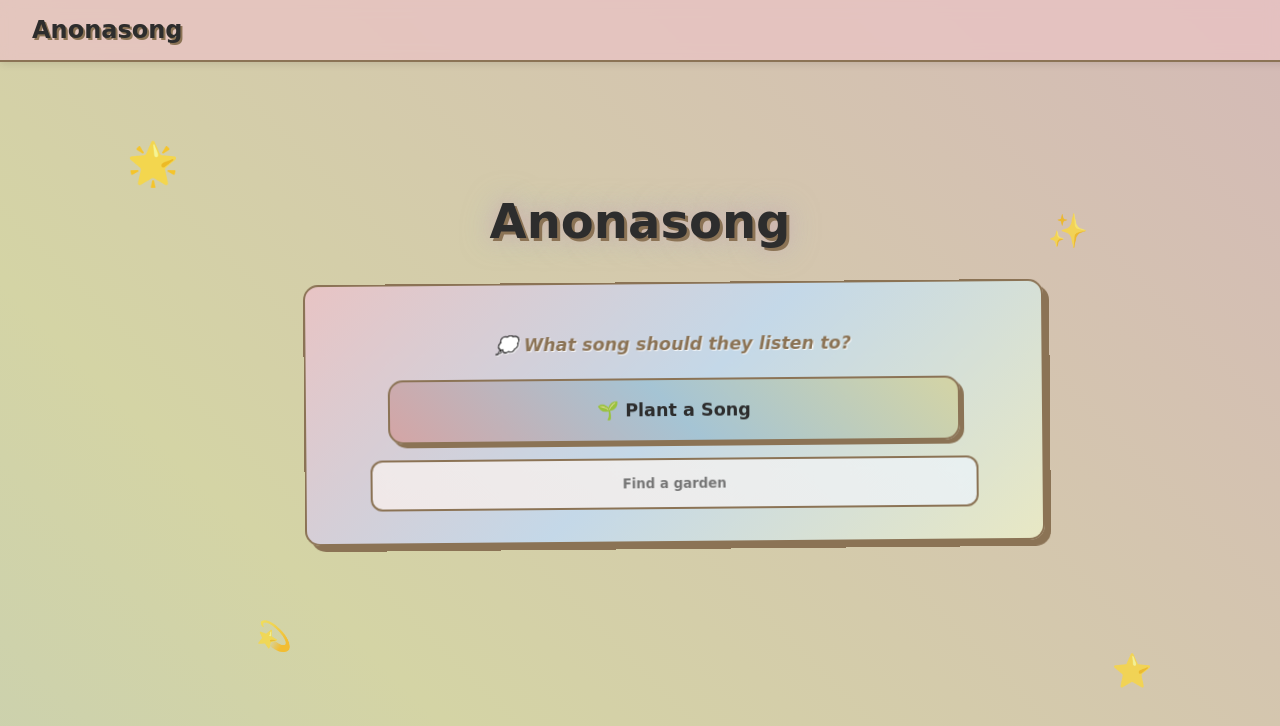
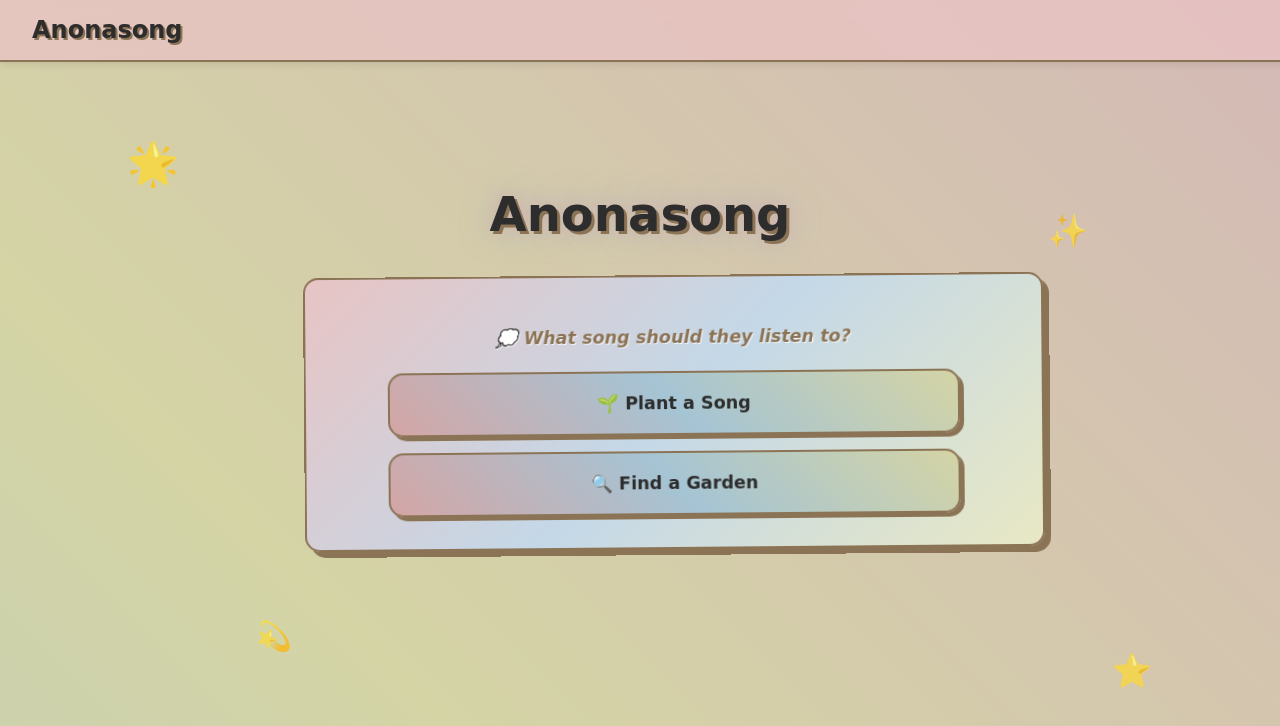
Before and after one commit to salierismuse/anonasong, a Next.js app: page / in a window 1280 px wide. Shown: the top 726 px of the page. Built offline with nearby package versions, Linux system fonts and the light colour scheme; no server answers.

Commit message:
ui changes

```diff
--- a/src/app/page.tsx
+++ b/src/app/page.tsx
@@ -118,17 +118,13 @@ export default function HomePage() {
                 🌱 Plant a Song
               </button>
 
-              <input
-                type="text"
-                placeholder="Find a garden"
-                className="search-input"
-                style={{
-                  width: '85%',
-                  textAlign: 'center',
-                  padding: '1rem'
-                }}
-                onFocus={() => setShowSearchForm(true)}
-              />
+              <button
+                onClick={() => setShowSearchForm(true)}
+                className="plant-button"
+                style={{ width: '85%', fontSize: '1.1rem', padding: '1.25rem 2rem' }}
+              >
+                🔍 Find a Garden
+              </button>
             </div>
           </div>
         </div>
```
